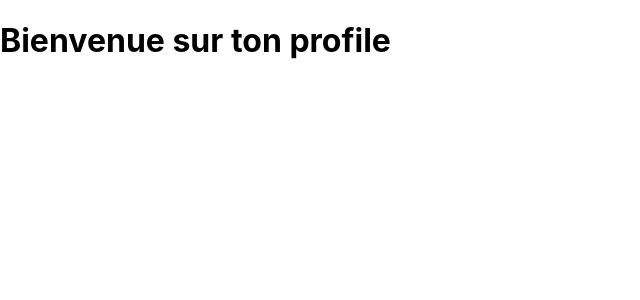
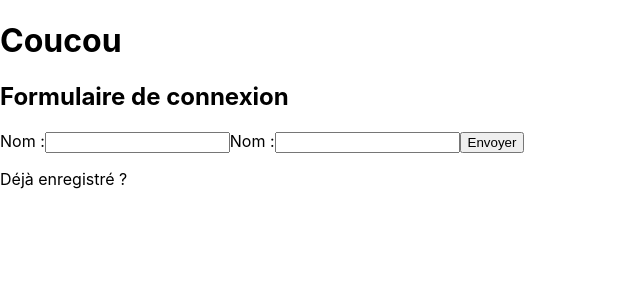
Before and after one commit to HugoD66/TravelTips-frontend, a React (Create React App) app: page /profile in a window 1280 px wide. Shown: the top 300 px of the page, without its empty margins (0-640 px from the left). Built offline with nearby package versions, Linux system fonts and the light colour scheme.

Commit message:
Add Login / Register forms and comp

```diff
--- a/package.json
+++ b/package.json
@@ -10,6 +10,7 @@
     "@types/node": "^16.18.95",
     "@types/react": "^18.2.74",
     "@types/react-dom": "^18.2.24",
+    "dotenv": "^16.4.5",
     "globe.gl": "^2.32.3",
     "react": "^18.2.0",
     "react-dom": "^18.2.0",
--- /dev/null
+++ b/src/components/forms/Login.tsx
@@ -0,0 +1,46 @@
+import React, {FormEvent, useState} from "react";
+
+const Login = ({ goChangeForm, handleError }: { goChangeForm: () => void; handleError: (errorMessage: string) => void }) => {
+  const [email, setEmail] = useState<string>("");
+  const [password, setPassword] = useState<string>("");
+
+  const handleLoginSubmit = (event: FormEvent<HTMLFormElement>) => {
+    event.preventDefault();
+    console.log("Tentative de connexion avec : ", { email, password });
+
+    //Si erreur lors de l'envoi :
+    handleError("Message d'erreur de connexion");
+
+
+  }
+
+  return (
+    <div className="login-form">
+      <h2>Formulaire de connexion</h2>
+      <form onSubmit={handleLoginSubmit}>
+        <label htmlFor="email">
+          Nom :
+          <input
+            id="email"
+            type="text"
+            name="email"
+            value={email}
+            onChange={(e) => setEmail(e.target.value)}
+          />
+        </label>
+        <label htmlFor="password">
+          Nom :
+          <input
+            id="password"
+            type="text"
+            name="password"
+            value={password}
+            onChange={(e) => setPassword(e.target.value)}/>
+        </label>
+        <input type="submit" value="Envoyer"/>
+      </form>
+      <p onClick={() => goChangeForm()}>Déjà enregistré ? </p>
+</div>
+)
+}
+export default Login;
--- /dev/null
+++ b/src/components/forms/Register.tsx
@@ -0,0 +1,77 @@
+import React, {FormEvent, useState} from "react";
+
+const Register = ({ goChangeForm, handleError }: { goChangeForm: () => void; handleError: (errorMessage: string) => void }) => {
+
+  const [email, setEmail] = useState<string>("");
+  const [password, setPassword] = useState<string>("");
+  const [firstname, setFirstname] = useState<string>("");
+  const [lastname, setLastname] = useState<string>("");
+  const [birthday, setBirthday] = useState<string>("");
+
+
+  const handleRegisterSubmit = (event: FormEvent<HTMLFormElement>) => {
+    event.preventDefault();
+    console.log("Tentative de connexion avec : ", {email, password, firstname, lastname, birthday});
+
+    //Si erreur lors de l'envoi :
+    handleError("Message d'erreur de connexion");
+  }
+
+  return (
+    <div className="register-form">
+      <>
+        <h2>Formulaire d'enregistrement</h2>
+        <form onSubmit={handleRegisterSubmit}>
+          <label htmlFor="firstname">
+            Nom :
+            <input
+              id="firstname"
+              type="text"
+              name="firstname"
+              value={firstname}
+              onChange={(e) => setFirstname(e.target.value)}/>
+          </label>
+          <label htmlFor="lastname">
+            Nom :
+            <input
+              id="lastname"
+              type="text"
+              name="lastname"
+              value={lastname}
+              onChange={(e) => setLastname(e.target.value)}/>
+          </label>
+          <label htmlFor="email">
+            Nom :
+            <input
+              id="email"
+              type="text"
+              name="email"
+              value={email}
+              onChange={(e) => setEmail(e.target.value)}/>
+          </label>
+          <label htmlFor="birthday">
+            Nom :
+            <input
+              id="birthday"
+              type="date"
+              name="birthday"
+              value={birthday}
+              onChange={(e) => setBirthday(e.target.value)}/>
+          </label>
+          <label htmlFor="password">
+            Mot de passe :
+            <input
+              id="password"
+              type="password"
+              value={password}
+              name="password"
+              onChange={(e) => setPassword(e.target.value)}/>
+          </label>
+          <input type="submit" value="Envoyer"/>
+        </form>
+        <p onClick={() => goChangeForm()}>Pas encore inscrit ? </p></>
+    </div>
+  )
+}
+
+export default Register;
--- a/src/pages/DestinationPage.tsx
+++ b/src/pages/DestinationPage.tsx
@@ -3,7 +3,7 @@ import React from 'react';
 const DestinationsPage = () => {
   return (
     <div>
-      <h1>Les destination</h1>
+      <h1>Les fr  destination</h1>
     </div>
   );
 };
--- a/src/pages/ProfilePage.tsx
+++ b/src/pages/ProfilePage.tsx
@@ -1,9 +1,42 @@
-import React from 'react';
+import React, { useEffect, useState} from 'react';
+import Login from '../components/forms/Login';
+import Register from '../components/forms/Register';
 
 const ProfilePage = () => {
+  const [isLogged, setIsLogged] = useState<boolean>(false);
+  const [isRegistered, setIsRegistered] = useState<boolean>(true);
+  const [error, setError] = useState<string>("");
+
+  useEffect(() => {
+    /*
+        Condition setIsLogged ici
+     */
+  }, []);
+
+  const goChangeForm = () =>  {
+    setIsRegistered(!isRegistered);
+  }
+  const handleError = (errorMessage: string) => {
+    setError(errorMessage);
+  };
+
   return (
     <div>
-      <h1>Bienvenue sur ton profile</h1>
+      <h1>Coucou</h1>
+      {isLogged ? (
+        <p>Vous êtes connecté.</p>
+      ) : (
+        <>
+        {isRegistered ? (
+          <Login goChangeForm={goChangeForm} handleError={handleError}/>
+
+        ) : (
+        <Register goChangeForm={goChangeForm} handleError={handleError}/>
+        )}
+        </>
+      )}
+      {error && <p className="error-message">{error}</p>}
+
     </div>
   );
 };
```
Also changed, not shown: .devcontainer/devcontainer.json, test-2.txt (added), test.txt (added), 1 other file (tests, documents, lock files or other folders).
